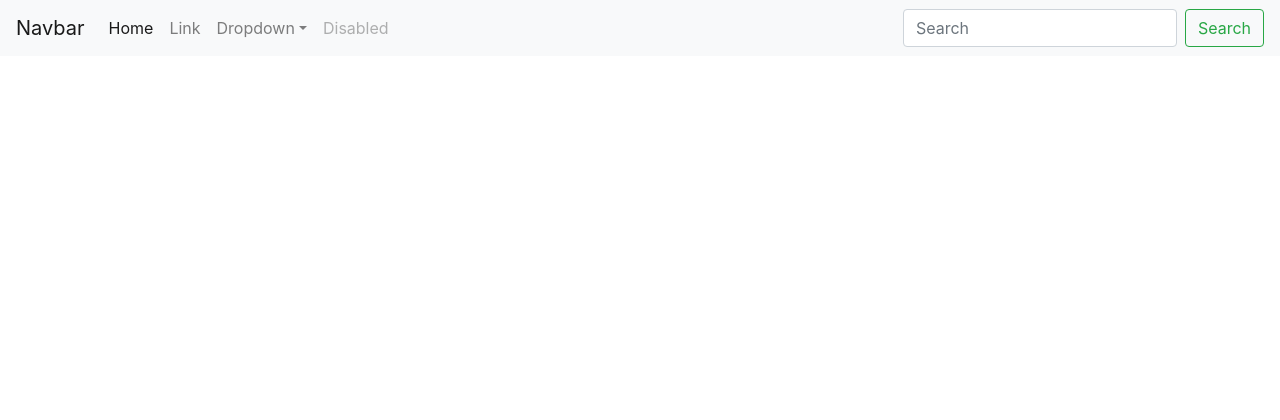
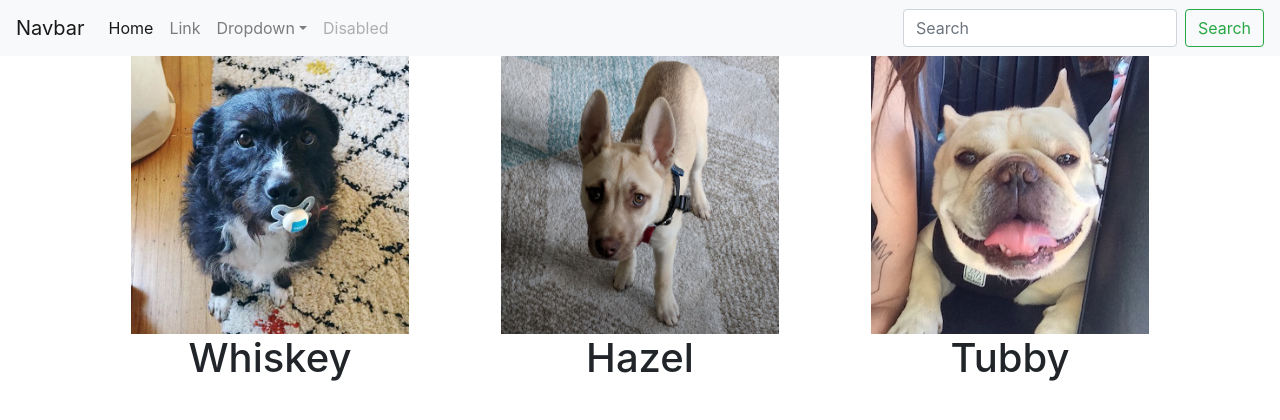
Before and after one commit to nirmalkar/dog-finder, a React (Create React App) app: page /dogs in a window 1280 px wide. Shown: the top 420 px of the page. Built offline with nearby package versions, Linux system fonts and the light colour scheme.

Commit message:
maped dogs using map function

```diff
--- a/src/App.js
+++ b/src/App.js
@@ -1,9 +1,9 @@
 import React, { Component } from 'react'
 import { Switch, Route } from 'react-router-dom'
-import DogList from './pages/DogsList'
+import DogsList from './pages/DogsList'
 import whiskey from './assets/whiskey.jpg'
-import hazel from './assets/whiskey.jpg'
-import tubby from './assets/whiskey.jpg'
+import hazel from './assets/hazel.jpg'
+import tubby from './assets/tubby.jpg'
 import Navbar from './Components/Navbar'
 import './App.css';
 
@@ -48,7 +48,7 @@ class App extends Component {
       <div className="App" >
         <Navbar />
         <Switch>
-          <Route path='/dogs' render={() => <DogList dogs={this.props.dogs} />} />
+          <Route path='/dogs' render={() => <DogsList dogs={this.props.dogs} />} />
         </Switch>
       </div>
     );
--- /dev/null
+++ b/src/pages/DogsList.css
@@ -0,0 +1,3 @@
+.dog img{
+  width: 75%;
+}
--- a/src/pages/DogsList.js
+++ b/src/pages/DogsList.js
@@ -1,11 +1,24 @@
 import React, { Component } from 'react'
-
+import './DogsList.css'
 export class DogsList extends Component {
 
   render() {
     return (
       <div>
-
+        <div className="dog-list">
+          <div className="container">
+            <div className="row no-gutters">
+              {this.props.dogs.map(d => (
+                <div className="dog col-4 text-center">
+                  <div key={d.name}>
+                    <img src={d.src} alt={d.name} />
+                    <h1>{d.name}</h1>
+                  </div>
+                </div>
+              ))}
+            </div>
+          </div>
+        </div>
       </div>
     )
   }
```
